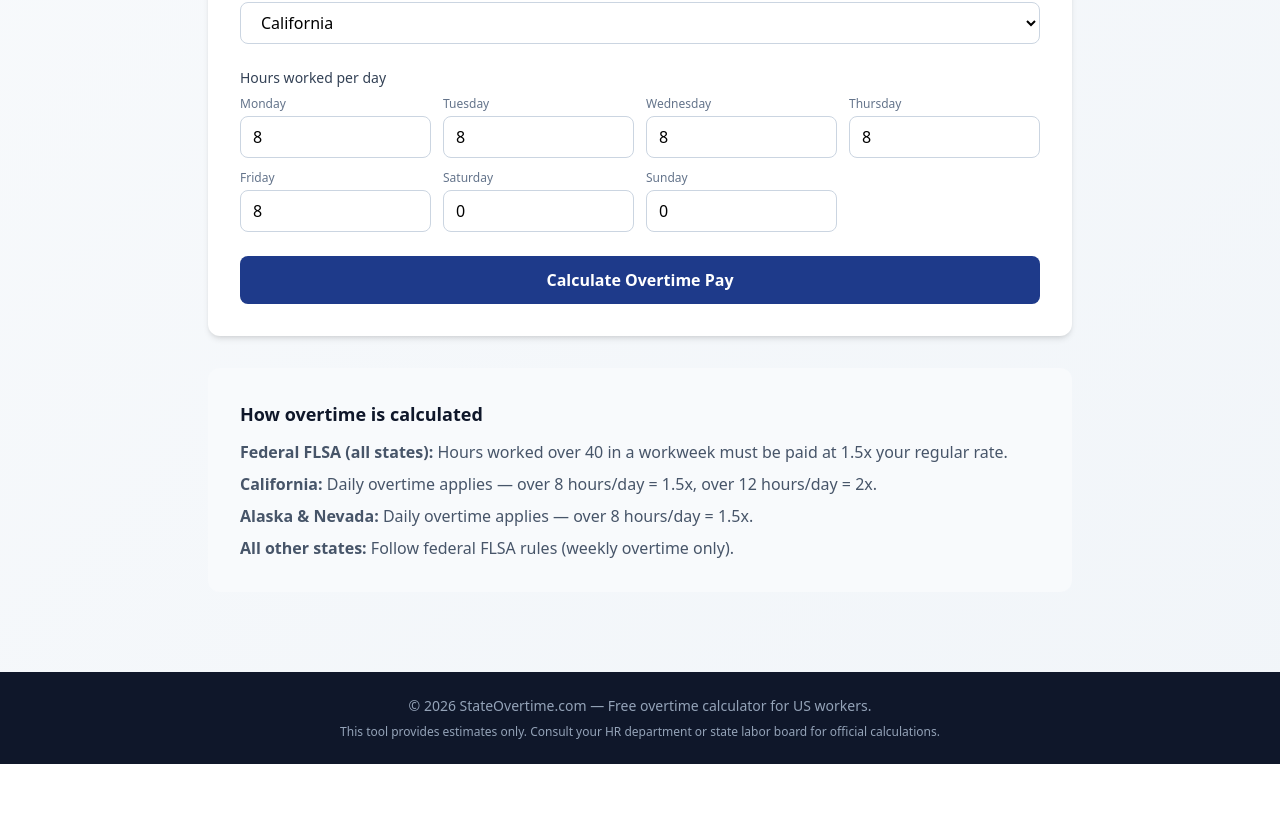
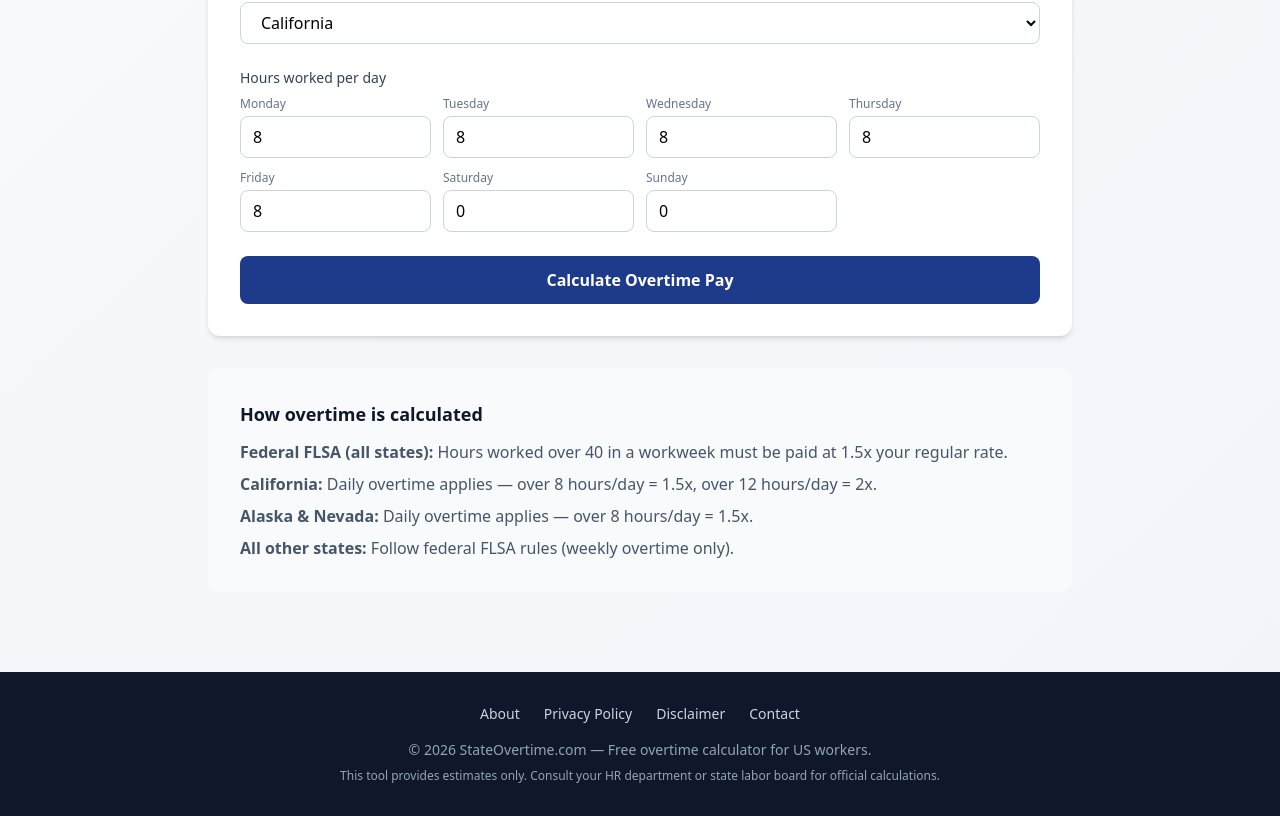
Before and after one commit to kikaifabrik-flow/stateovertime, a Next.js app: page / in a window 1280 px wide. Shown: the part 396-1212 px from the top of the page. Before the commit the page ends 1160 px from the top, so only its background shows below. Built offline with nearby package versions, Linux system fonts and the light colour scheme.

Commit message:
Update page.tsx
updated footer

```diff
--- a/src/app/page.tsx
+++ b/src/app/page.tsx
@@ -342,19 +342,18 @@ export default function Home() {
         </div>
       </section>
 
-      {/* Footer */}
-      <footer className="bg-slate-900 text-slate-400 py-6 mt-12">
-        <div className="max-w-4xl mx-auto px-4 text-center text-sm">
-          <p>
-            &copy; {new Date().getFullYear()} StateOvertime.com — Free
-            overtime calculator for US workers.
-          </p>
-          <p className="mt-2 text-xs">
-            This tool provides estimates only. Consult your HR department or
-            state labor board for official calculations.
-          </p>
-        </div>
-      </footer>
+ <footer className="bg-slate-900 text-slate-400 py-8 mt-12">
+  <div className="max-w-4xl mx-auto px-4">
+    <div className="flex flex-wrap justify-center gap-6 mb-4 text-sm">
+      <a href="/about" className="text-slate-300 hover:text-white transition-colors">About</a>
+      <a href="/privacy" className="text-slate-300 hover:text-white transition-colors">Privacy Policy</a>
+      <a href="/disclaimer" className="text-slate-300 hover:text-white transition-colors">Disclaimer</a>
+      <a href="/contact" className="text-slate-300 hover:text-white transition-colors">Contact</a>
+    </div>
+    <p className="text-center text-sm">&copy; {new Date().getFullYear()} StateOvertime.com — Free overtime calculator for US workers.</p>
+    <p className="text-center mt-2 text-xs">This tool provides estimates only. Consult your HR department or state labor board for official calculations.</p>
+  </div>
+</footer>
     </main>
   );
 }
```
